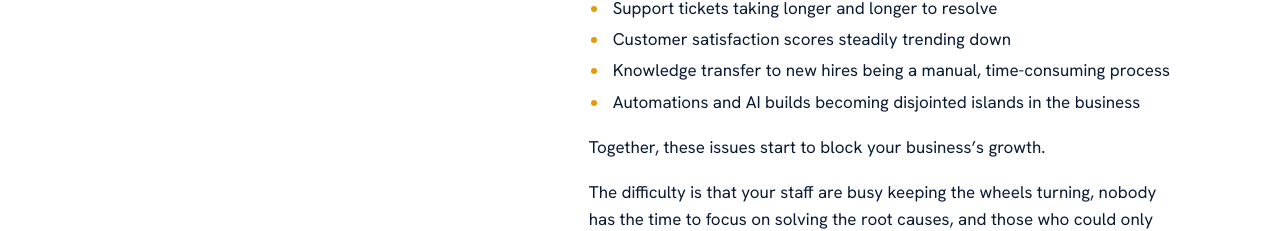
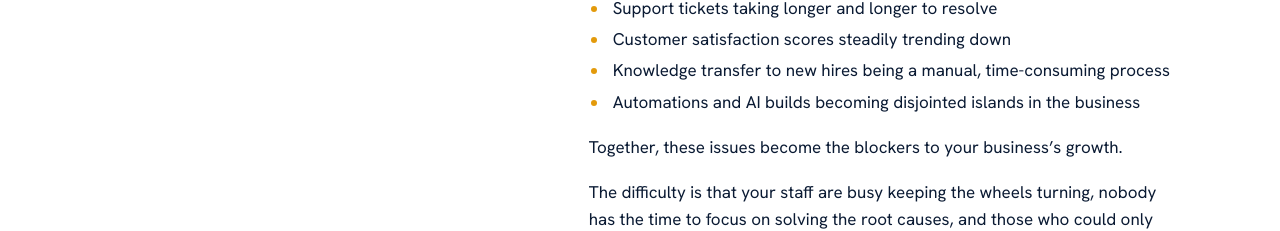
Before and after one commit to BuchnerBernard/bearops, an Astro site: page / in a window 1280 px wide. Shown: the part 999-1230 px from the top of the page. Built offline with nearby package versions, Linux system fonts and the light colour scheme; Astro itself is replaced by a stand-in of ours.

Commit message:
Reword problem summary line
Co-Authored-By: Claude Opus 5.5 <noreply@anthropic.com>
Claude-Session: https://claude.ai/code/session_01XywhuzKpxRN7MUEpGZ3avx

```diff
--- a/src/pages/index.astro
+++ b/src/pages/index.astro
@@ -34,7 +34,7 @@ const latest = (await getArticles()).slice(0, 3);
     <li>Knowledge transfer to new hires being a manual, time-consuming process</li>
     <li>Automations and AI builds becoming disjointed islands in the business</li>
   </ul>
-  <p class="body">Together, these issues start to block your business’s growth.</p>
+  <p class="body">Together, these issues become the blockers to your business’s growth.</p>
   <p class="body">The difficulty is that your staff are busy keeping the wheels turning, nobody has the time to focus on solving the root causes, and those who could only see their own part of the bigger picture.</p>
 </div>
 </div></section>
```
